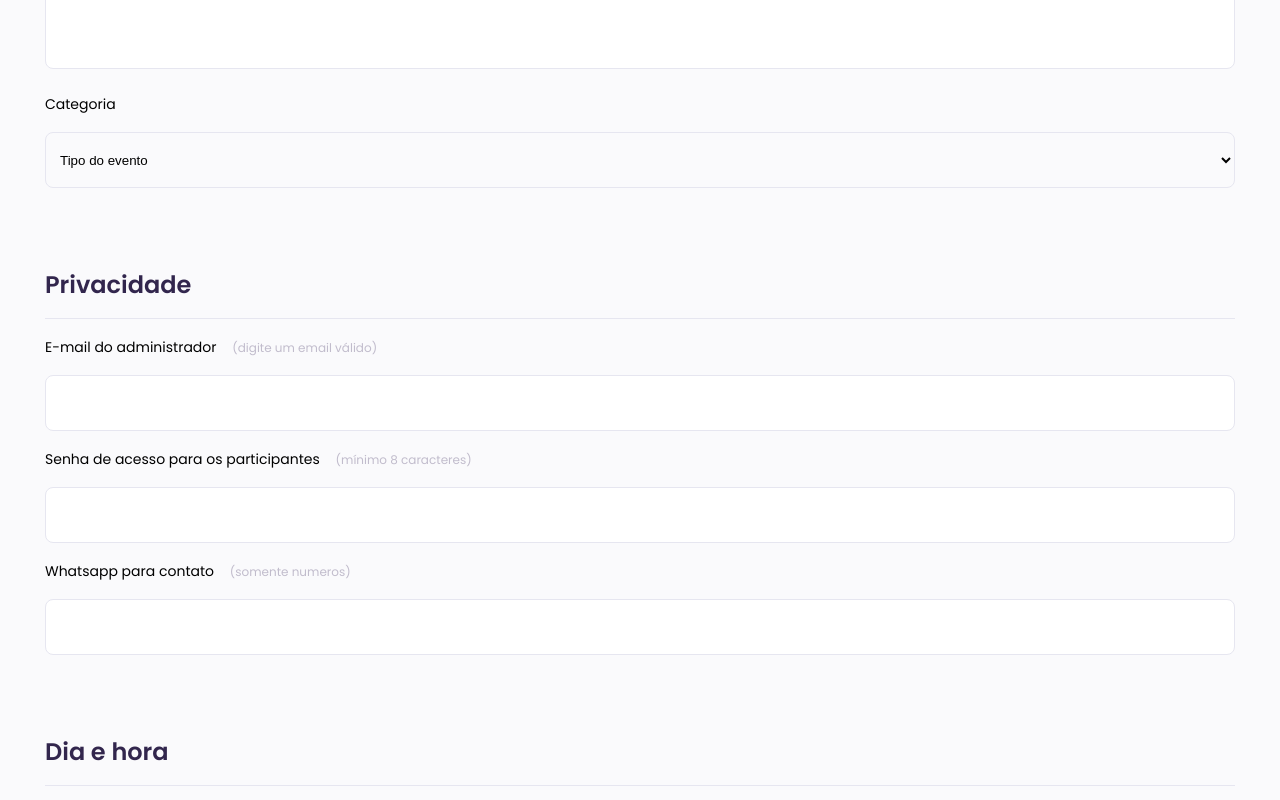
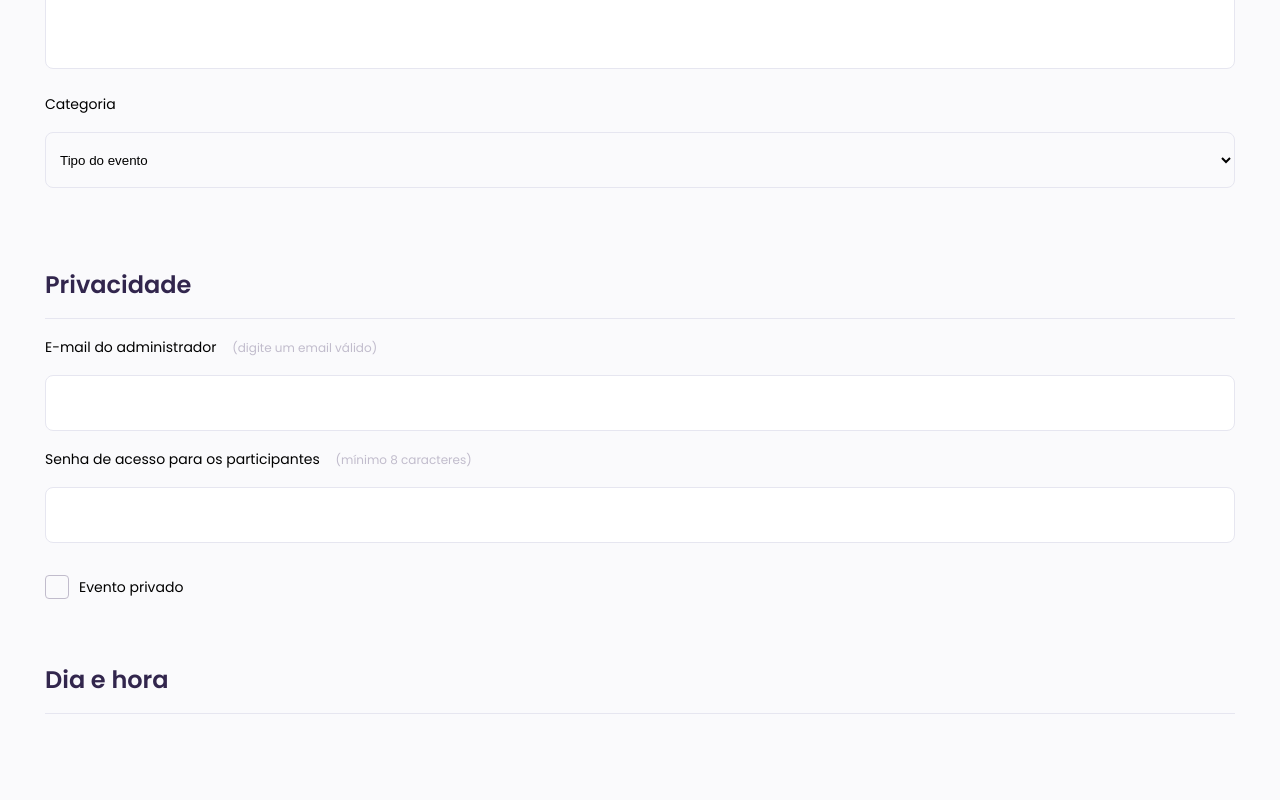
Before and after one commit to zLucasBiasi/next-form, a Next.js app: page / in a window 1280 px wide. Shown: the part 638-1438 px from the top of the page. After the commit the page ends 1368 px from the top, so only its background shows below. Built offline with nearby package versions, Linux system fonts and the light colour scheme.

Commit message:
feat: creating checkbox component

```diff
--- /dev/null
+++ b/src/components/Checkbox/Checkbox.tsx
@@ -0,0 +1,14 @@
+import { Container } from "@/styles/global";
+import * as S from "./styles";
+import { CheckboxProps } from "./types";
+
+export const Checkbox = ({ label }: CheckboxProps) => {
+  return (
+    <Container>
+      <S.Label htmlFor={label}>
+        <S.Input type="checkbox" id={label} />
+        {label}
+      </S.Label>
+    </Container>
+  );
+};
--- /dev/null
+++ b/src/components/Checkbox/index.ts
@@ -0,0 +1 @@
+export { Checkbox } from "./Checkbox";
--- /dev/null
+++ b/src/components/Checkbox/styles.ts
@@ -0,0 +1,25 @@
+import styled, { css } from "styled-components";
+
+export const Input = styled.input`
+  ${({ theme }) => css`
+    appearance: none;
+    width: 2.4rem;
+    height: 2.4rem;
+    border: 0.1rem solid ${theme.colors.ligth_gray};
+    border-radius: 0.4rem;
+    &:checked {
+      appearance: checkbox;
+    }
+  `}
+`;
+
+export const Label = styled.label`
+  width: 14rem;
+  display: flex;
+  align-items: center;
+  gap: 1rem;
+  margin: 1.6rem 0;
+  font-size: 1.4rem;
+  font-weight: 400;
+  line-height: 2.4rem;
+`;
--- /dev/null
+++ b/src/components/Checkbox/types.ts
@@ -0,0 +1,3 @@
+export type CheckboxProps = {
+  label: string;
+};
--- a/src/components/Input/types.ts
+++ b/src/components/Input/types.ts
@@ -1,4 +1,4 @@
 export type InputProps = {
   label: string;
-  rule: string;
+  rule?: string;
 } & React.InputHTMLAttributes<HTMLInputElement>;
--- a/src/components/Select/Select.tsx
+++ b/src/components/Select/Select.tsx
@@ -1,7 +1,8 @@
 import { Container } from "@/styles/global";
 
+import { SelectProps } from "./types";
+
 import * as S from "./styles";
-import { SelectProps } from "./types";
 
 export const Select = ({ label, options }: SelectProps) => {
   return (
--- a/src/pages/index.tsx
+++ b/src/pages/index.tsx
@@ -1,3 +1,4 @@
+import { Checkbox } from "@/components/Checkbox";
 import { Input } from "@/components/Input";
 import { Select } from "@/components/Select";
 import { Textarea } from "@/components/Textarea";
@@ -31,7 +32,8 @@ export default function Home() {
         label="Senha de acesso para os participantes"
         rule="mínimo 8 caracteres"
       />
-      <Input type="text" label="Whatsapp para contato" rule="somente numeros" />
+
+      <Checkbox label="Evento privado" />
 
       <Title title="Dia e hora" />
     </>
```
